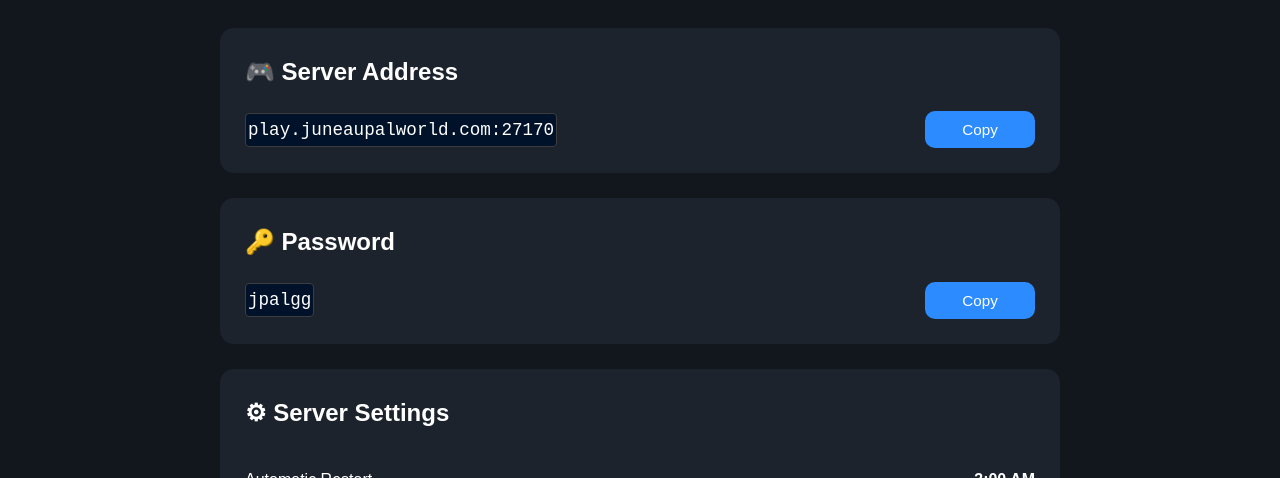
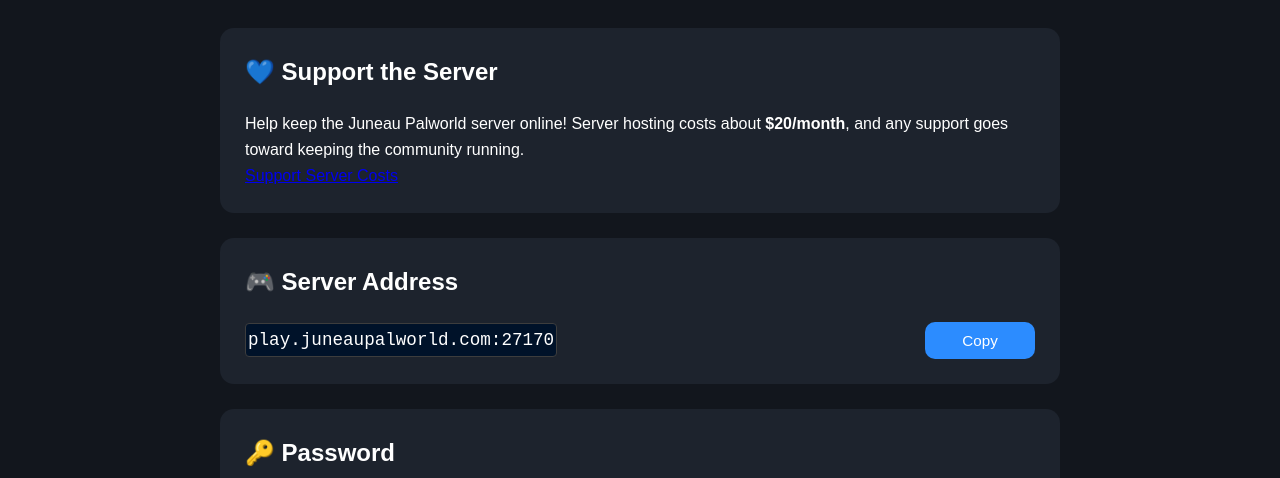
Before and after one commit to JL907/jl907.github.io, a plain HTML site: page index.html in a window 1280 px wide. Shown: the part 622-1100 px from the top of the page. Drawn offline with Linux system fonts and the light colour scheme.

Commit message:
Update index.html

```diff
--- a/index.html
+++ b/index.html
@@ -27,6 +27,23 @@
     </header>
 
     <main>
+        <section class="card support">
+
+        <h2>💙 Support the Server</h2>
+
+        <p>
+            Help keep the Juneau Palworld server online!
+            Server hosting costs about <strong>$20/month</strong>, and any support goes toward keeping the community running.
+        </p>
+
+        <a
+            class="supportButton"
+            href="https://payment.indifferentbroccoli.com/b/9B6fZg9w8a7Q3YE9hu4z80e"
+            target="_blank">
+            Support Server Costs
+        </a>
+
+    </section>
 
         <section class="card">
 
```
